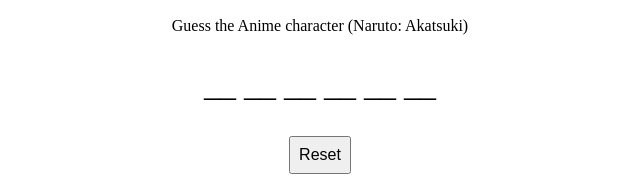
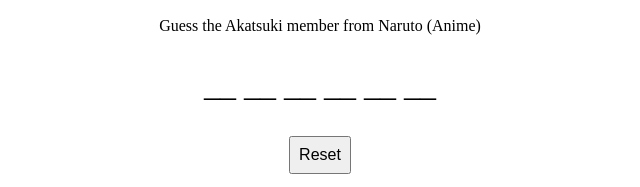
Before and after one commit to jo-0/hangman, a plain HTML site: page index.html in a window 1280 px wide. Shown: the part 433-620 px from the top of the page, 320-960 px from the left. Drawn offline with Linux system fonts and the light colour scheme.

```diff
--- a/index.html
+++ b/index.html
@@ -21,7 +21,7 @@
 				<img id="hangman-image" src="images/0.jpg" alt="Loading image">
 			</section>
 			<section>
-				<p> Guess the Anime character (Naruto: Akatsuki) </p>
+				<p> Guess the Akatsuki member from Naruto (Anime)  </p>
 				<p id="answer"></p>
 				<p id="result"></p>
 				<button id="reset-button" onclick="resetHangman()"> Reset </button>
```
